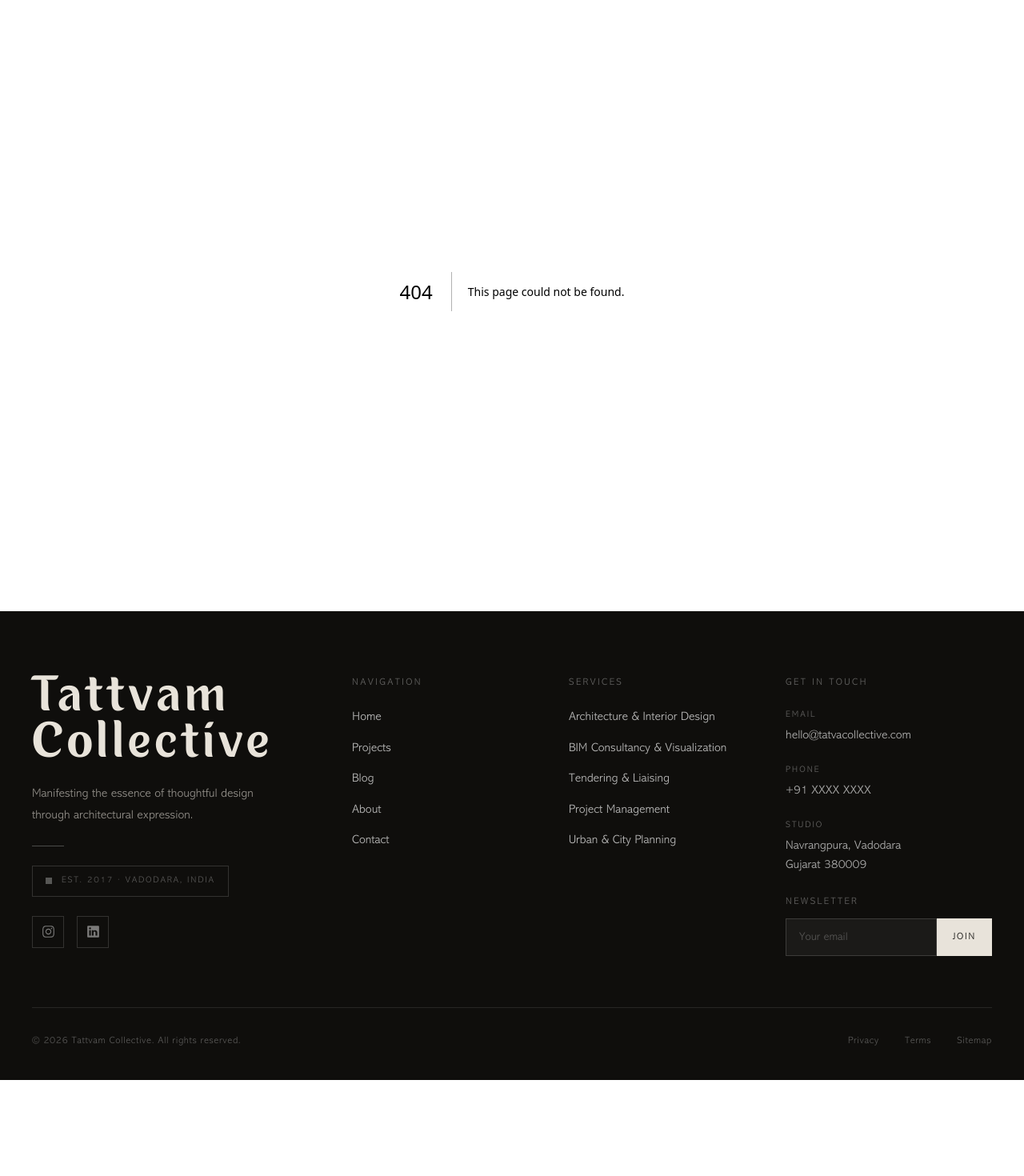
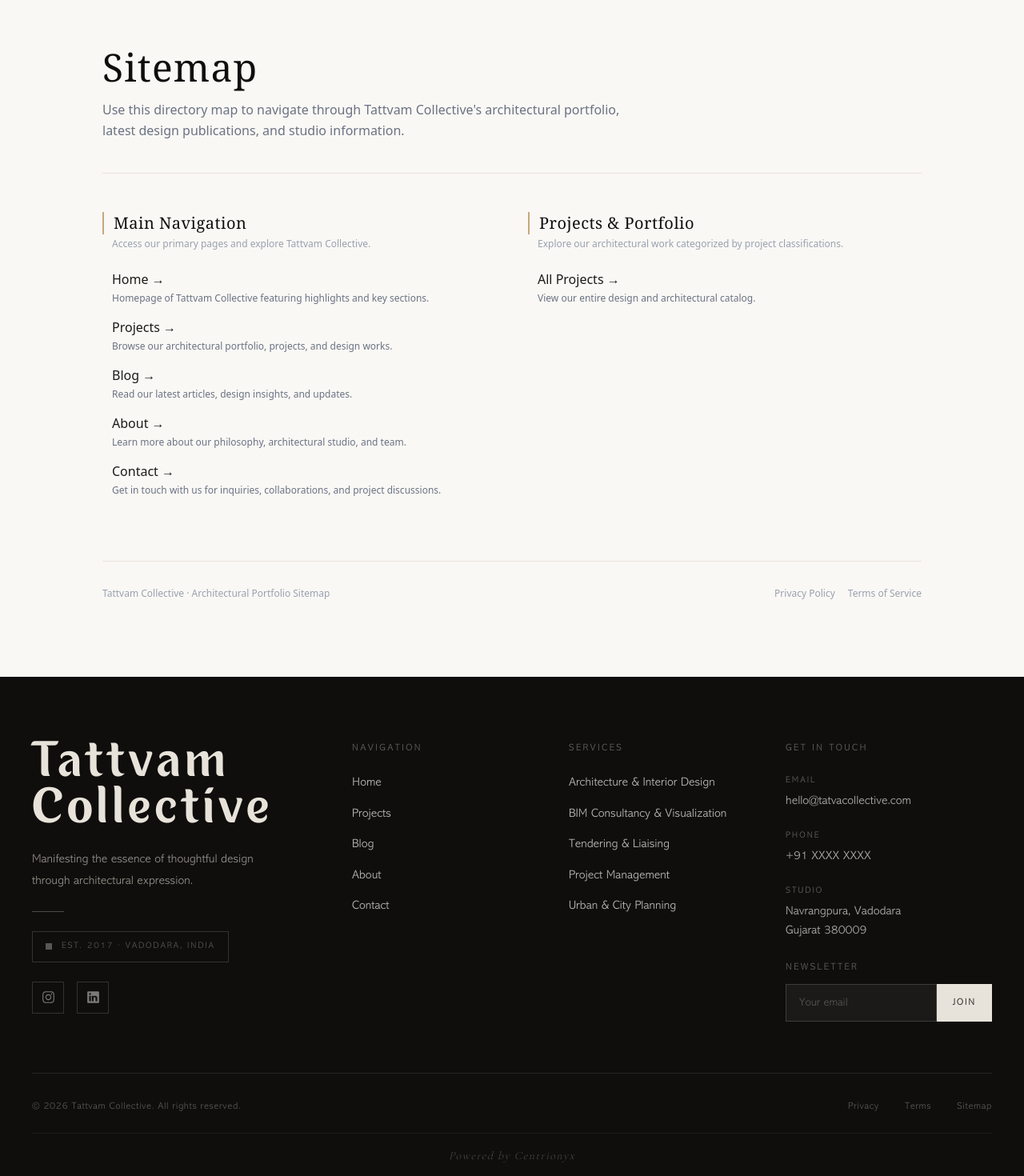
Before and after one commit to nityanshu31/tatvam-collective, a Next.js app: page /sitemap in a window 1280 px wide. Before the commit this address had no page. Shown: the part 100-1570 px from the top of the page at 80% size. Before the commit the page ends 1450 px from the top, so only its background shows below. Built offline with nearby package versions, Linux system fonts and the light colour scheme.

Commit message:
feat:sitemap added

```diff
--- a/src/app/api/blogs/[slug]/route.js
+++ b/src/app/api/blogs/[slug]/route.js
@@ -8,7 +8,7 @@ export async function GET(req, { params }) {
   try {
     await connectDB();
 
-    const { slug: rawSlug } = params;
+    const { slug: rawSlug } = await params;
 
     // decode the slug in case it was encoded in the URL
     const slug = decodeURIComponent(rawSlug);
--- a/src/app/api/blogs/manage/[id]/route.js
+++ b/src/app/api/blogs/manage/[id]/route.js
@@ -9,7 +9,7 @@ export async function PUT(req, { params }) {
   try {
     await connectDB();
 
-    const { id } = params;
+    const { id } = await params;
 
     const body = await req.json();
 
@@ -98,7 +98,8 @@ export async function DELETE(req, context) {
     console.log("DELETE req.url:", req.url);
 
     // Try to get id from params, fall back to extracting from URL path
-    const idFromParams = context && context.params && context.params.id;
+    const resolvedParams = context && context.params ? await context.params : null;
+    const idFromParams = resolvedParams && resolvedParams.id;
     const url = new URL(req.url);
     const parts = url.pathname.split("/").filter(Boolean);
     const idFromPath = parts[parts.length - 1];
--- a/src/app/api/blogs/route.js
+++ b/src/app/api/blogs/route.js
@@ -2,7 +2,7 @@
 
 import { NextResponse } from "next/server";
 import Blog from "@/models/Blog";
-import {connectDB} from "@/lib/db";
+import { connectDB } from "@/lib/db";
 import { revalidatePath } from 'next/cache';
 
 export async function GET() {
--- a/src/app/api/sections/[id]/route.js
+++ b/src/app/api/sections/[id]/route.js
@@ -7,7 +7,7 @@ import Section from "@/models/Section";
 export async function DELETE(request, { params }) {
   try {
     // IMPORTANT: The folder name [id] makes the parameter available as params.id
-    const id = params.id;
+    const { id } = await params;
 
     console.log("DELETE - Received ID:", id);
 
@@ -50,7 +50,7 @@ export async function DELETE(request, { params }) {
 // PATCH - Partial update (for toggling visibility)
 export async function PATCH(request, { params }) {
   try {
-    const id = params.id;
+    const { id } = await params;
 
     console.log("PATCH - Received ID:", id);
 
@@ -112,7 +112,7 @@ export async function PATCH(request, { params }) {
 // PUT - Full update
 export async function PUT(request, { params }) {
   try {
-    const id = params.id;
+    const { id } = await params;
 
     console.log("PUT - Received ID:", id);
 
@@ -158,7 +158,7 @@ export async function PUT(request, { params }) {
 // GET - Get a single section
 export async function GET(request, { params }) {
   try {
-    const id = params.id;
+    const { id } = await params;
 
     if (!id) {
       return NextResponse.json(
--- a/src/app/dashboard/blogs/page.jsx
+++ b/src/app/dashboard/blogs/page.jsx
@@ -188,7 +188,7 @@ export default function AdminBlogs() {
         setShowForm(false);
         fetchBlogs();
       } else {
-        toast.error(data.error || "Something went wrong");
+        toast.error(data.message || data.error || "Something went wrong");
       }
     } catch (error) {
       console.error("Submit error:", error);
@@ -265,7 +265,7 @@ export default function AdminBlogs() {
         fetchBlogs();
         setDeleteDialog({ isOpen: false, blogId: null, blogTitle: "" });
       } else {
-        throw new Error(data.error || "Delete failed");
+        throw new Error(data.message || data.error || "Delete failed");
       }
     } catch (error) {
       toast.error(error.message || "Failed to delete blog");
@@ -282,9 +282,11 @@ export default function AdminBlogs() {
   };
 
   const updateSection = (index, field, value) => {
-    const updated = [...sections];
-    updated[index][field] = value;
-    setSections(updated);
+    setSections((prev) =>
+      prev.map((sec, idx) =>
+        idx === index ? { ...sec, [field]: value } : sec
+      )
+    );
     // clear section-specific error when user edits
     setErrors((prev) => {
       const newSections = [...(prev.sections || [])];
@@ -300,10 +302,18 @@ export default function AdminBlogs() {
       return;
     }
     setSections(sections.filter((_, idx) => idx !== indexToRemove));
+    setErrors((prev) => ({
+      ...prev,
+      sections: (prev.sections || []).filter((_, idx) => idx !== indexToRemove),
+    }));
   };
 
   const addSection = () => {
     setSections([...sections, { heading: "", content: "" }]);
+    setErrors((prev) => ({
+      ...prev,
+      sections: [...(prev.sections || []), ""],
+    }));
   };
 
   // Stats Component
@@ -606,7 +616,10 @@ export default function AdminBlogs() {
                       type="text"
                       placeholder="Enter an engaging title..."
                       value={title}
-                      onChange={(e) => setTitle(e.target.value)}
+                      onChange={(e) => {
+                        setTitle(e.target.value);
+                        setErrors((prev) => ({ ...prev, title: "" }));
+                      }}
                       className={`w-full border rounded-xl px-4 py-3 text-black placeholder-gray-400 focus:outline-none focus:ring-2 focus:ring-[#C6A77D] focus:border-transparent transition ${errors.title ? 'border-red-500 focus:ring-red-300' : 'border-gray-200'}`}
                     />
                     {errors.title && (
--- a/src/app/dashboard/page.jsx
+++ b/src/app/dashboard/page.jsx
@@ -1,17 +1,17 @@
 export default function DashboardPage() {
   return (
-    <div className="relative h-screen w-screen overflow-hidden">
-      {/* Fixed Background Image */}
+    <div className="relative h-full w-full overflow-hidden">
+      {/* Background Image */}
       <div
-        className="fixed inset-0 bg-cover bg-center bg-no-repeat"
+        className="absolute inset-0 bg-cover bg-center bg-no-repeat"
         style={{ backgroundImage: "url('https://images.unsplash.com/photo-1487958449943-2429e8be8625?q=80&w=2070&auto=format&fit=crop')" }}
       />
 
       {/* Overlay for better text readability */}
-      <div className="fixed inset-0 bg-black/50" />
+      <div className="absolute inset-0 bg-black/50" />
 
-      {/* Fixed Content Layer - no scrolling */}
-      <div className="fixed inset-0 z-10 flex flex-col items-center justify-center text-center px-4 pointer-events-none">
+      {/* Content Layer - no scrolling */}
+      <div className="absolute inset-0 z-10 flex flex-col items-center justify-center text-center px-4 pointer-events-none">
 
         {/* Big Welcome Message */}
         <div className="space-y-8 max-w-4xl">
--- /dev/null
+++ b/src/app/sitemap/page.jsx
@@ -0,0 +1,89 @@
+import Link from "next/link";
+
+export const metadata = {
+  title: "Sitemap | Tattvam Collective",
+  description: "Explore the sitemap of Tattvam Collective. Find links to our architectural projects, blogs, about section, and contact details.",
+};
+
+export default function SitemapPage() {
+  const sections = [
+    {
+      title: "Main Navigation",
+      description: "Access our primary pages and explore Tattvam Collective.",
+      links: [
+        { name: "Home", href: "/", desc: "Homepage of Tattvam Collective featuring highlights and key sections." },
+        { name: "Projects", href: "/projects", desc: "Browse our architectural portfolio, projects, and design works." },
+        { name: "Blog", href: "/blog", desc: "Read our latest articles, design insights, and updates." },
+        { name: "About", href: "/about", desc: "Learn more about our philosophy, architectural studio, and team." },
+        { name: "Contact", href: "/contactUs", desc: "Get in touch with us for inquiries, collaborations, and project discussions." },
+      ],
+    },
+    {
+      title: "Projects & Portfolio",
+      description: "Explore our architectural work categorized by project classifications.",
+      links: [
+        { name: "All Projects", href: "/projects", desc: "View our entire design and architectural catalog." },
+      ],
+    },
+
+  ];
+
+  return (
+    <div className="min-h-screen bg-[#faf8f5] text-[#1c1b18] py-16 sm:py-24 px-4 sm:px-6 lg:px-8 font-sans">
+      <div className="max-w-5xl mx-auto">
+        {/* Header */}
+        <div className="border-b border-[#e8e3da] pb-10 mb-12">
+          <h1 className="text-4xl sm:text-5xl font-serif tracking-wide text-[#0f0e0c] font-light mb-4">
+            Sitemap
+          </h1>
+          <p className="text-sm sm:text-base text-gray-500 max-w-2xl font-light leading-relaxed">
+            Use this directory map to navigate through Tattvam Collective's architectural portfolio, latest design publications, and studio information.
+          </p>
+        </div>
+
+        {/* Content Groups */}
+        <div className="grid grid-cols-1 md:grid-cols-2 gap-10">
+          {sections.map((section, idx) => (
+            <div key={idx} className="space-y-6">
+              <div>
+                <h2 className="text-xl font-serif text-[#0f0e0c] tracking-wide border-l-2 border-[#c6a77d] pl-3">
+                  {section.title}
+                </h2>
+                <p className="text-xs text-gray-400 mt-1 pl-3 font-light">
+                  {section.description}
+                </p>
+              </div>
+
+              <ul className="space-y-4 pl-3">
+                {section.links.map((link) => (
+                  <li key={link.href} className="group">
+                    <Link
+                      href={link.href}
+                      className="inline-block text-[#1c1b18] hover:text-[#c6a77d] font-medium transition duration-200"
+                    >
+                      {link.name} →
+                    </Link>
+                    {link.desc && (
+                      <p className="text-xs text-gray-500 mt-1 font-light group-hover:text-gray-600 transition">
+                        {link.desc}
+                      </p>
+                    )}
+                  </li>
+                ))}
+              </ul>
+            </div>
+          ))}
+        </div>
+
+        {/* Footer info/meta */}
+        <div className="mt-20 pt-8 border-t border-[#e8e3da] flex flex-col sm:flex-row justify-between items-center text-xs text-gray-400 font-light gap-4">
+          <p>Tattvam Collective · Architectural Portfolio Sitemap</p>
+          <div className="flex gap-4">
+            <Link href="/privacy" className="hover:text-gray-600 transition">Privacy Policy</Link>
+            <Link href="/terms" className="hover:text-gray-600 transition">Terms of Service</Link>
+          </div>
+        </div>
+      </div>
+    </div>
+  );
+}
--- a/src/components/Footer.jsx
+++ b/src/components/Footer.jsx
@@ -20,12 +20,12 @@ export default function Footer({ links }) {
     {
       name: "Instagram",
       icon: InstagramLogoIcon,
-      link: "https://www.instagram.com/tatvam_collective",
+      link: "https://www.instagram.com/tattvam_collective/",
     },
     {
       name: "LinkedIn",
       icon: LinkedInLogoIcon,
-      link: "#",
+      link: "https://www.linkedin.com/company/tattvam-collective",
     },
 
 
@@ -186,22 +186,38 @@ export default function Footer({ links }) {
         </div>
 
         {/* Bottom Bar */}
-        <div className="pt-8 flex flex-col sm:flex-row justify-between items-center gap-4">
+        <div className="pt-8 flex flex-col gap-6">
+          <div className="flex flex-col sm:flex-row justify-between items-center gap-4">
             <p className="text-[12px] text-white/30 tracking-wider">
-            © {new Date().getFullYear()} Tattvam Collective. All rights
-            reserved.
+              © {new Date().getFullYear()} Tattvam Collective. All rights reserved.
             </p>
 
             <div className="flex gap-8">
-            {["Privacy", "Terms", "Sitemap"].map((item) => (
+              {[
+                { name: "Privacy", href: "/privacy" },
+                { name: "Terms", href: "/terms" },
+                { name: "Sitemap", href: "/sitemap" },
+              ].map((item) => (
                 <a
-                key={item}
-                href="#"
+                  key={item.name}
+                  href={item.href}
                   className="text-[12px] text-white/30 hover:text-white/70 tracking-wider transition"
                 >
-                {item}
+                  {item.name}
                 </a>
               ))}
+            </div>
+          </div>
+
+          <div className="text-center pt-4 border-t border-white/5">
+            <a
+              href="https://www.centrionyx.com"
+              target="_blank"
+              rel="noopener noreferrer"
+              className="font-cormorant italic text-[14px] text-white/25 hover:text-white/60 tracking-widest transition duration-300 font-light"
+            >
+              Powered by Centrionyx
+            </a>
           </div>
         </div>
       </div>
--- a/src/components/SmartSections.jsx
+++ b/src/components/SmartSections.jsx
@@ -15,45 +15,23 @@ const SmartSections = ({
   onSectionVisibilityChange = null,
   onSectionClick = null
 }) => {
-  const [visibleSections, setVisibleSections] = useState([]);
-  const [isInitialized, setIsInitialized] = useState(false);
+  const [selectedType, setSelectedType] = useState("All");
 
   const visibleOnlySections = useMemo(() => {
     return sections.filter(section => section.defaultVisible === true && section.isActive === true);
   }, [sections]);
 
-  useEffect(() => {
-    if (!isInitialized && visibleOnlySections.length > 0) {
-      let initialVisible;
-      if (defaultVisibleSections === "all") {
-        initialVisible = visibleOnlySections.map(s => s.id);
-      } else if (Array.isArray(defaultVisibleSections)) {
-        initialVisible = defaultVisibleSections;
-      } else {
-        initialVisible = visibleOnlySections.filter(s => s.defaultVisible !== false).map(s => s.id);
-      }
-      setVisibleSections(initialVisible);
-      setIsInitialized(true);
-    }
-  }, [visibleOnlySections, defaultVisibleSections, isInitialized]);
+  const uniqueTypes = useMemo(() => {
+    const types = visibleOnlySections.map(s => s.type).filter(Boolean);
+    return ["All", ...Array.from(new Set(types))];
+  }, [visibleOnlySections]);
 
   const visibleSectionObjects = useMemo(() => {
-    return visibleOnlySections.filter(section => visibleSections.includes(section.id));
-  }, [visibleOnlySections, visibleSections]);
-
-  const handleToggleSection = (sectionId, isVisible) => {
-    if (!allowUserToggle) return;
-
-    const newVisibleSections = isVisible
-      ? [...visibleSections, sectionId]
-      : visibleSections.filter(id => id !== sectionId);
-
-    setVisibleSections(newVisibleSections);
-
-    if (onSectionVisibilityChange) {
-      onSectionVisibilityChange(newVisibleSections);
+    if (selectedType === "All") {
+      return visibleOnlySections;
     }
-  };
+    return visibleOnlySections.filter(section => section.type === selectedType);
+  }, [visibleOnlySections, selectedType]);
 
   useEffect(() => {
     if (process.env.NODE_ENV === "development") {
@@ -61,7 +39,7 @@ const SmartSections = ({
     }
   }, [visibleSectionObjects.length]);
 
-  if (sections.length === 0 || visibleOnlySections.length === 0 || visibleSectionObjects.length === 0) {
+  if (sections.length === 0 || visibleOnlySections.length === 0) {
     return null;
   }
 
@@ -97,20 +75,29 @@ const SmartSections = ({
     }
   };
 
-  // Just replace the return statement with this:
 return (
   <div className={`w-full ${className}`}>
-    {allowUserToggle && visibleOnlySections.length > 1 && (
+    {allowUserToggle && uniqueTypes.length > 2 && (
       <SectionControls
-        sections={visibleOnlySections}
-        visibleSections={visibleSections}
-        onToggle={handleToggleSection}
+        types={uniqueTypes}
+        selectedType={selectedType}
+        onSelectType={setSelectedType}
       />
     )}
 
+    {visibleSectionObjects.length === 0 ? (
+      <motion.div
+        initial={{ opacity: 0 }}
+        animate={{ opacity: 1 }}
+        className="text-center py-16 text-gray-400 font-light border border-dashed border-gray-200 rounded-2xl"
+      >
+        <p className="text-lg">No sections selected</p>
+        <p className="text-sm mt-1">Please select one or more categories above to display sections.</p>
+      </motion.div>
+    ) : (
       <AnimatePresence mode="wait">
       <motion.div
-        key={visibleSections.join(",")}
+        key={selectedType}
         initial={{ opacity: 0 }}
         animate={{ opacity: 1 }}
         exit={{ opacity: 0 }}
@@ -144,6 +131,7 @@ return (
           </div>
         </motion.div>
       </AnimatePresence>
+    )}
   </div>
 );
 };
```
Also changed, not shown: src/components/SmartSections/SectionControls.jsx (+26 -51 lines). Lines whose indentation alone changed are shown as unchanged.
